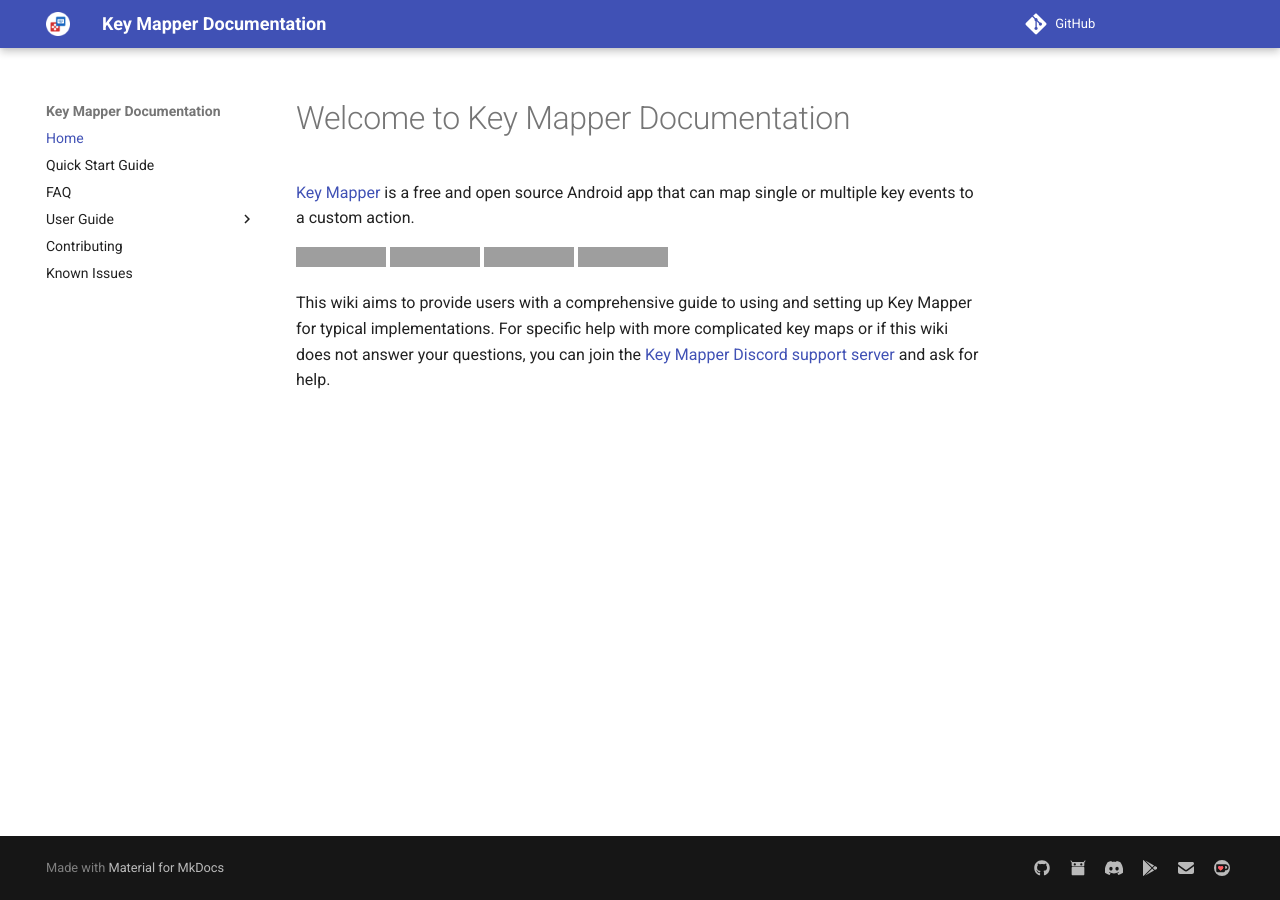
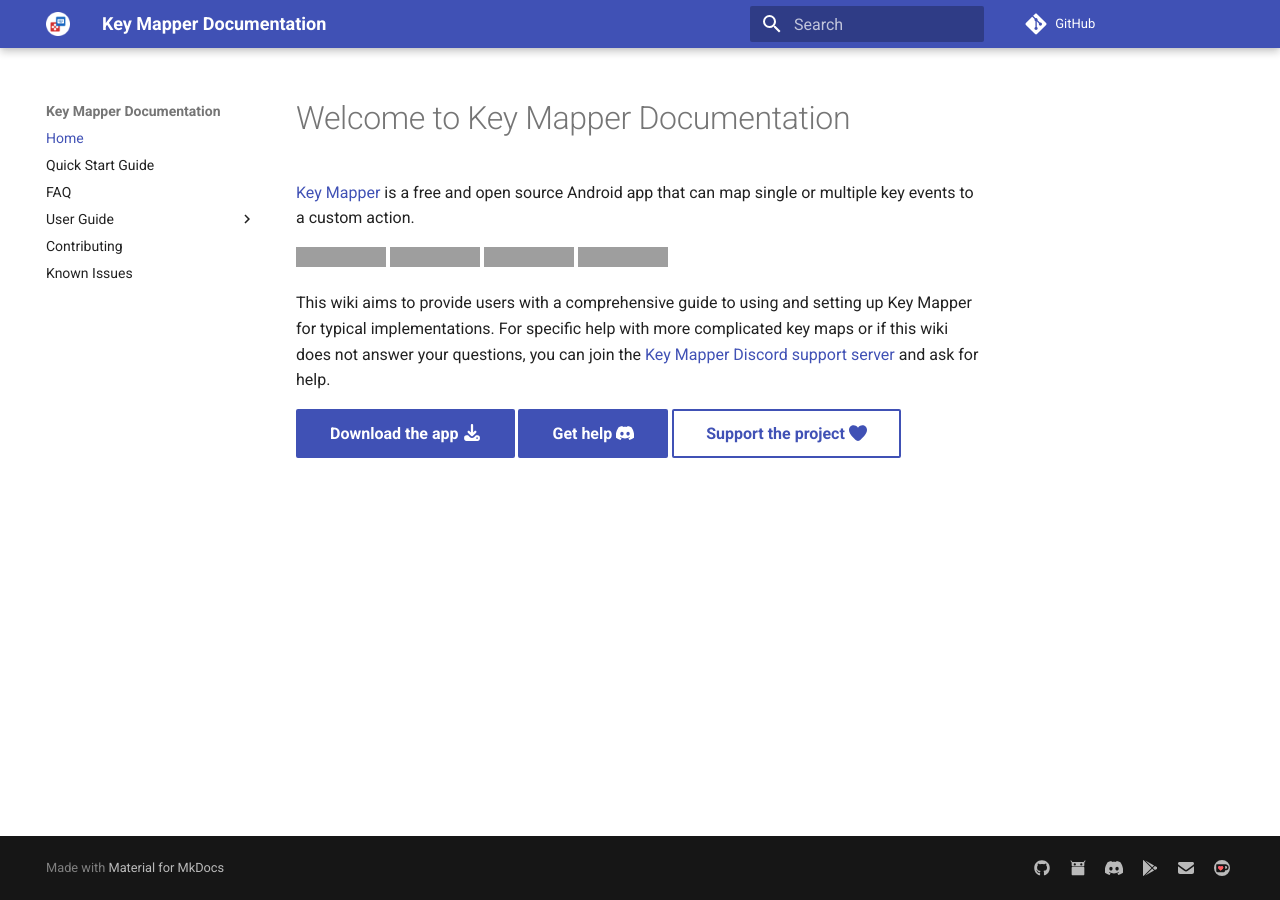
Before and after one commit to keymapperorg/KeyMapper, an MkDocs documentation site: the page built from docs/index.md, in a window 1280 px wide, cut to the strip 0-900 px from the top of the page. Built offline with MkDocs 1.6.1 and Material for MkDocs 9.7.7, drawn with Linux system fonts in a browser that asks for light colours; comment, search, counter and statistics services are not loaded; some of the changed lines change nothing that is shown; grey boxes are pictures that could not be loaded.

Commit message:
website: QSG consistency improvements

```diff
--- a/docs/index.md
+++ b/docs/index.md
@@ -10,3 +10,7 @@
 
 
 This wiki aims to provide users with a comprehensive guide to using and setting up Key Mapper for typical implementations. For specific help with more complicated key maps or if this wiki does not answer your questions, you can join the [Key Mapper Discord support server](http://keymapper.club) and ask for help.
+
+[Download the app :fontawesome-solid-download:](#){ .md-button .md-button--primary }
+[Get help :fontawesome-brands-discord:](#){: .md-button .md-button--primary }
+[Support the project :fontawesome-solid-heart:](#){: .md-button }
--- a/mkdocs.yml
+++ b/mkdocs.yml
@@ -67,3 +67,6 @@
         'redirects/action.md': 'https://sds100.github.io/KeyMapper/user-guide/actions'
         'redirects/trigger.md': 'https://sds100.github.io/KeyMapper/user-guide/triggers'
         'redirects/trigger-options.md': 'https://sds100.github.io/KeyMapper/user-guide/triggers/#options'
+  - search:
+      lang:
+        - en
```
Also changed, not shown: docs/images/hg-general-settings.png, docs/images/hg-home-empty.png, docs/images/hg-keymap-1.png, docs/images/hg-keymap-3.png, docs/images/hg-notification.png, docs/images/hg-settings-input-method-light.png, docs/images/hg-settings-input-method.png, docs/images/hg-trigger-settings.png, docs/images/hg-warn-input-method.png.
